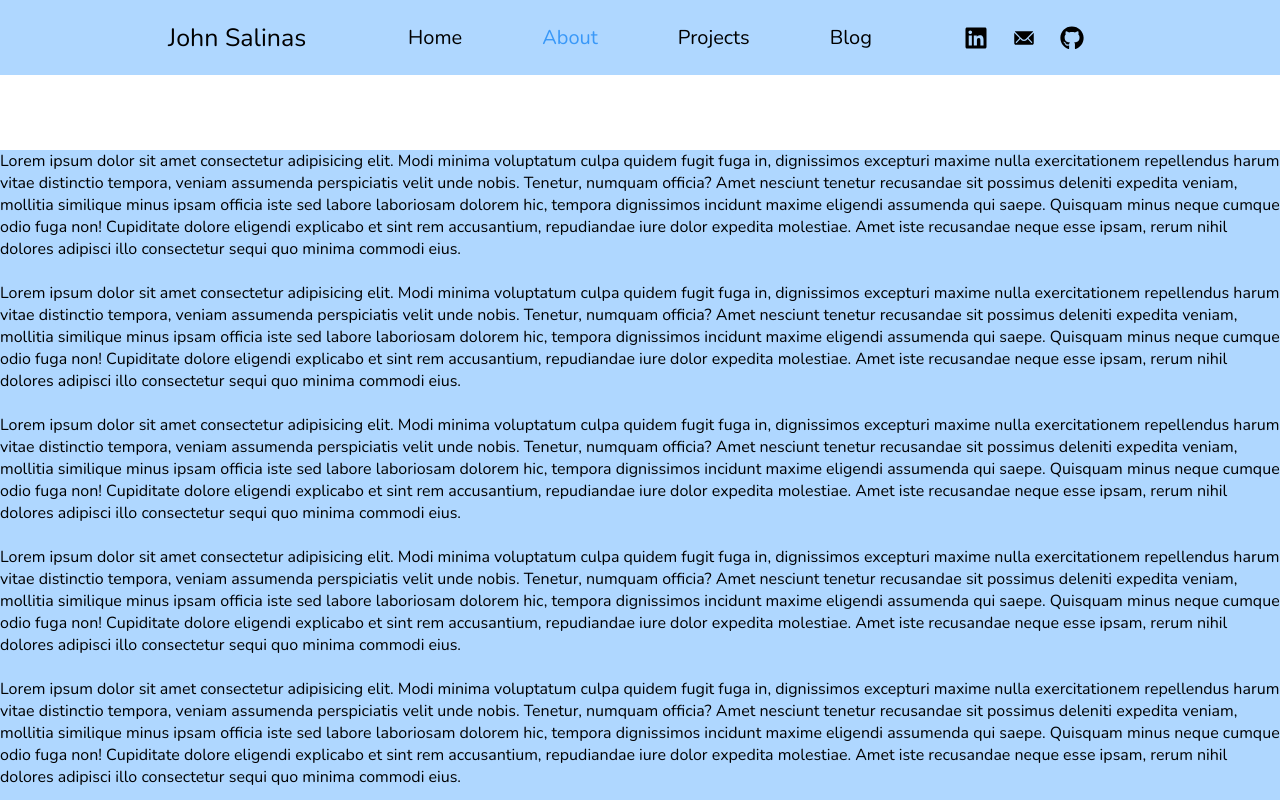
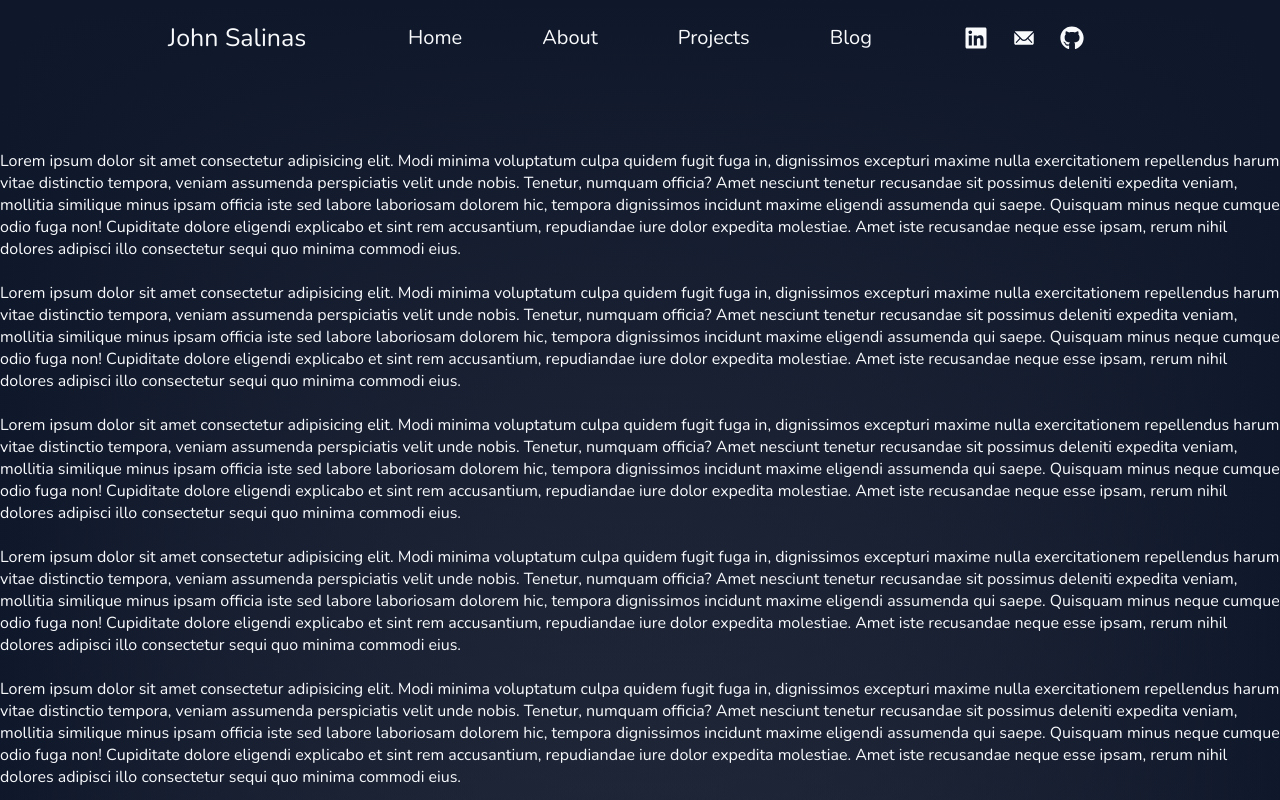
Before and after one commit to JohnSalinas123/Portofolio_JohnS, a React (Vite) app in the folder frontend/: page /about in a window 1280 px wide. Shown: the top 800 px of the page. Built offline with nearby package versions, Linux system fonts and the light colour scheme; no server answers.

Commit message:
add main color, gradient background

```diff
--- a/frontend/src/App.jsx
+++ b/frontend/src/App.jsx
@@ -7,7 +7,7 @@ import './styles/App.css'
 function App() {
 
   return (
-    <div className="App main-color">
+    <div className="App gradient-background">
       <Navbar />
       <div className="content-container">
         <Routes>
--- a/frontend/src/pages/About.jsx
+++ b/frontend/src/pages/About.jsx
@@ -3,7 +3,7 @@ import '../styles/general.css'
 
 export const About = () => {
   return (
-    <div className="narrow-content-container">
+    <div className="narrow-content-container main-color">
       <div>Lorem ipsum dolor sit amet consectetur adipisicing elit. Modi minima voluptatum culpa quidem fugit fuga in, dignissimos excepturi maxime nulla exercitationem repellendus harum vitae distinctio tempora, veniam assumenda perspiciatis velit unde nobis. Tenetur, numquam officia? Amet nesciunt tenetur recusandae sit possimus deleniti expedita veniam, mollitia similique minus ipsam officia iste sed labore laboriosam dolorem hic, tempora dignissimos incidunt maxime eligendi assumenda qui saepe. Quisquam minus neque cumque odio fuga non! Cupiditate dolore eligendi explicabo et sint rem accusantium, repudiandae iure dolor expedita molestiae. Amet iste recusandae neque esse ipsam, rerum nihil dolores adipisci illo consectetur sequi quo minima commodi eius.</div>
       <br />
       <div>Lorem ipsum dolor sit amet consectetur adipisicing elit. Modi minima voluptatum culpa quidem fugit fuga in, dignissimos excepturi maxime nulla exercitationem repellendus harum vitae distinctio tempora, veniam assumenda perspiciatis velit unde nobis. Tenetur, numquam officia? Amet nesciunt tenetur recusandae sit possimus deleniti expedita veniam, mollitia similique minus ipsam officia iste sed labore laboriosam dolorem hic, tempora dignissimos incidunt maxime eligendi assumenda qui saepe. Quisquam minus neque cumque odio fuga non! Cupiditate dolore eligendi explicabo et sint rem accusantium, repudiandae iure dolor expedita molestiae. Amet iste recusandae neque esse ipsam, rerum nihil dolores adipisci illo consectetur sequi quo minima commodi eius.</div>
--- a/frontend/src/styles/Navbar.css
+++ b/frontend/src/styles/Navbar.css
@@ -17,7 +17,6 @@ nav .title {
     font-size: 1.5rem;
     font-weight: bold;
     text-decoration: none;
-    color: black;
     margin: 2rem;
 }
 
@@ -33,7 +32,6 @@ nav ul li {
 nav ul li a {
     display: block;
     text-decoration: none;
-    color: black;
     padding: 0.5rem;
     margin: 0 2rem;
     transition: color 0.3s ease;
@@ -90,10 +88,8 @@ nav .menu svg{
     font-family: 'Nunito', sans-serif;
     font-weight: 400;
     text-align: left;
-    color: black;
     text-decoration: none;
 }
-
 
 
 .social-container {
@@ -115,7 +111,6 @@ nav .menu svg{
         width: 24px;
         height: 24px;
         transition: transform 0.3s ease;
-        color: black;
 }
 
 
--- a/frontend/src/styles/general.css
+++ b/frontend/src/styles/general.css
@@ -1,9 +1,9 @@
 .narrow-content-container {
     max-width: 1400px;
-    min-height: 80vh;
+    min-height: 100vh;
     margin-left: auto;
     margin-right: auto;
-    margin-top: 150px;
+    padding-top: 150px;
   }
 
 .fade-appear,
@@ -17,17 +17,13 @@
   transition: opacity 500ms;
 }
 
-.main-color {
-  background-color: var(--sky-blue);
-  color: black;
-}
-
-.main-color > a {
-  color: black;
+.main-color,
+.main-color a {
+  color: #f8fafc;
 }
 
 .active {
-  color: var(--darker-blue);
+  color: var(#0E9594) !important;
   position: relative;
   display: inline-block;
 }
--- a/frontend/src/styles/index.css
+++ b/frontend/src/styles/index.css
@@ -12,11 +12,30 @@ html {
 :root {
   --sky-blue: #afd7ff;
   --darker-blue: #3998f8;
+  --tan: #FFD7AF;
+
+  --bright-blue: #66FCF1;
+
+  --main-background: #0f172a;
+
+  --sky-blue2: #8ecae6ff;
+  --blue-green: #219ebcff;
+  --prussian-blue: #023047ff;
+  --selective-yellow: #ffb703ff;
+  --ut-orange: #fb8500ff;
 
   font-synthesis: none;
   text-rendering: optimizeLegibility;
   -webkit-font-smoothing: antialiased;
   -moz-osx-font-smoothing: grayscale;
+}
+
+.gradient-background {
+  background:
+      linear-gradient(to bottom, var(--main-background), transparent),
+      linear-gradient(to top,var(--main-background), transparent),
+      linear-gradient(to right,var(--main-background), transparent),
+      linear-gradient(to left,var(--main-background), transparent);
 }
 
 /*
```
